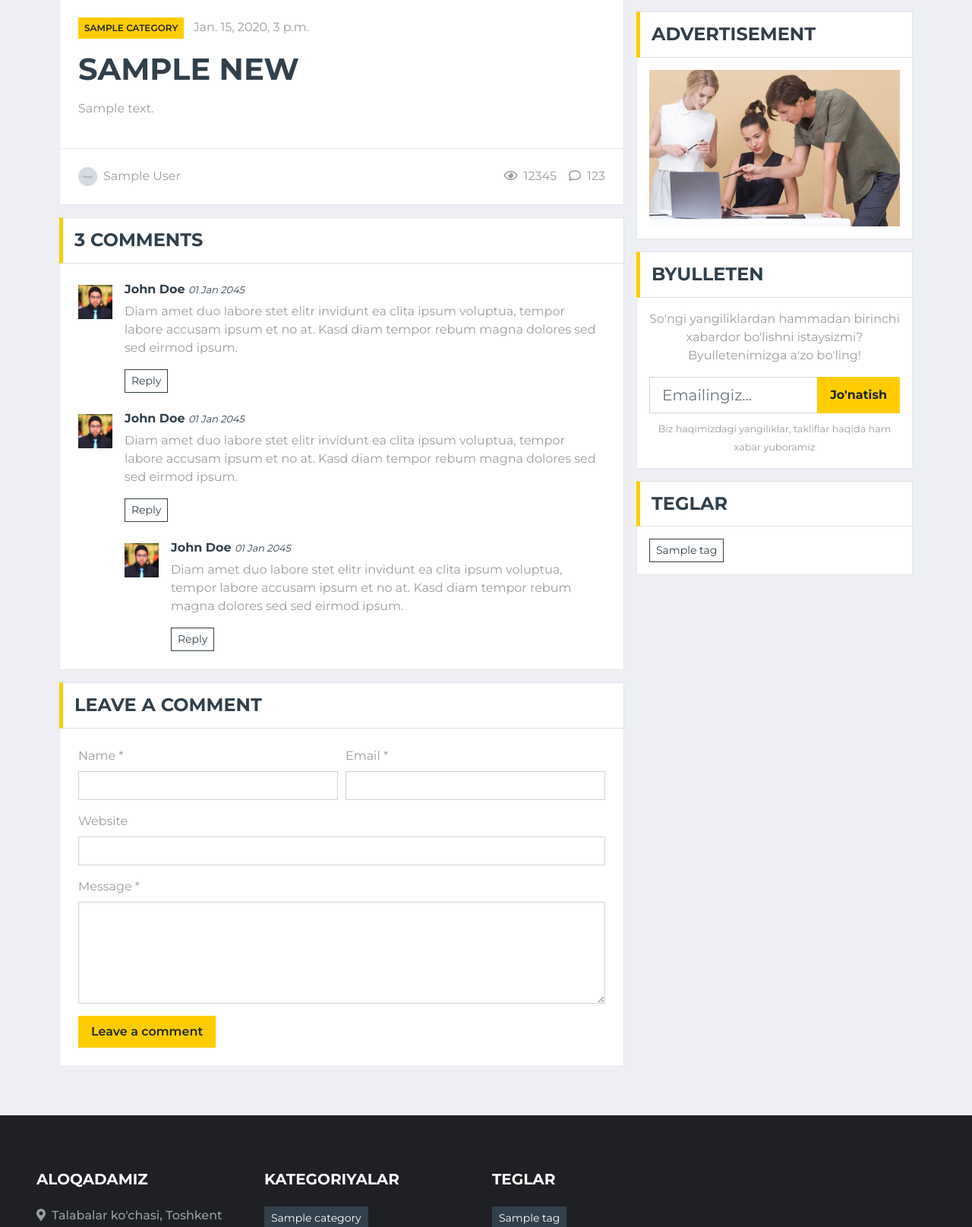
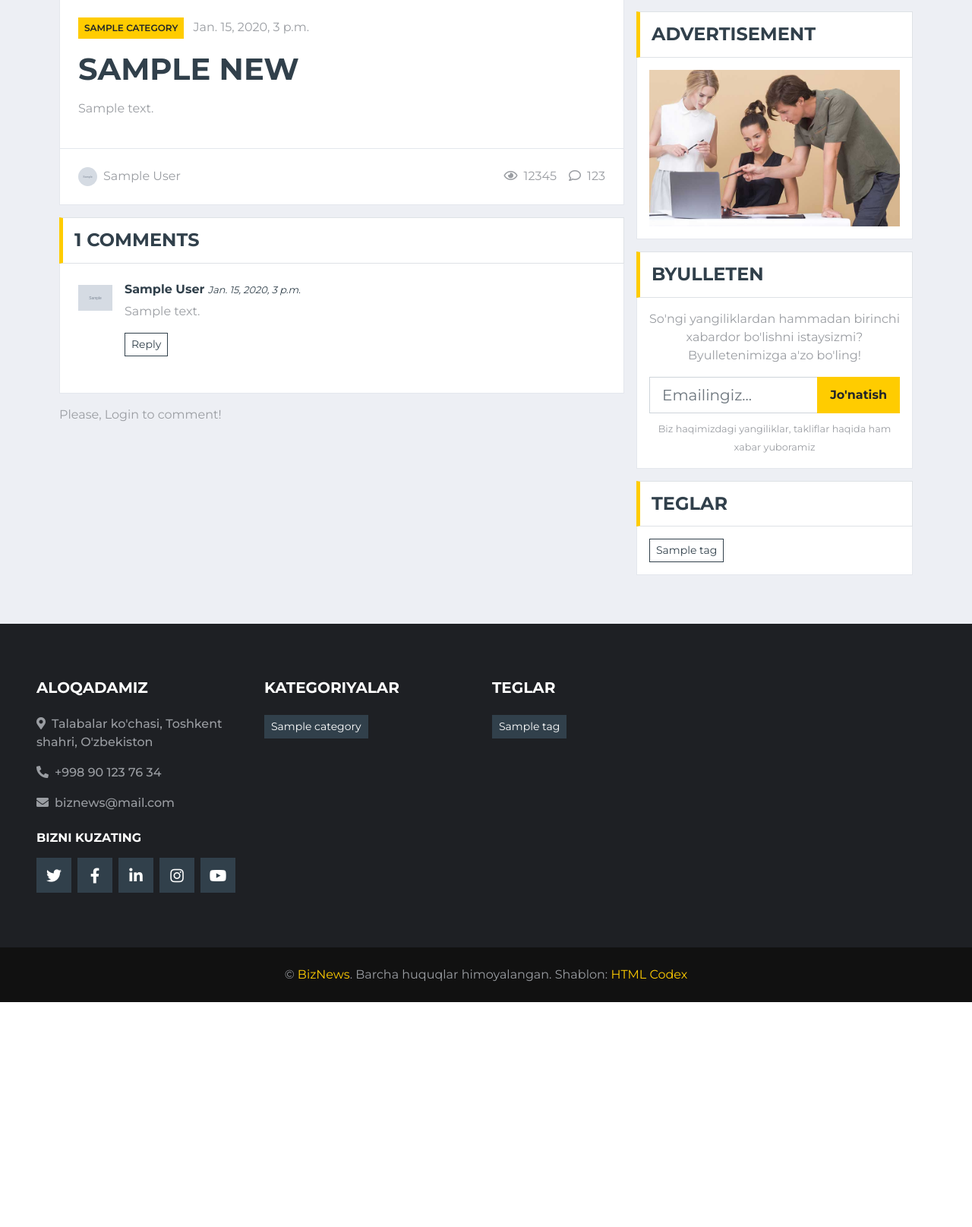
Before and after one commit to Samandar-Komilov/biznews, a Django app: a page that uses templates/detail.html in a window 1280 px wide. Shown: the part 903-2518 px from the top of the page at 76% size. After the commit the page ends 2222 px from the top, so only its background shows below. Run offline with Django 5.2, Linux system fonts and the light colour scheme; tables that the repository leaves empty hold one stand-in row (values such as "Sample post"); grey boxes marked "Sample" are stand-in pictures; some libraries are stand-ins or nearby versions.

Commit message:
Commenting functionality

```diff
--- a/pages/admin.py
+++ b/pages/admin.py
@@ -30,3 +30,5 @@ class NewsAdmin(admin.ModelAdmin):
 admin.site.register(models.Category)
 
 admin.site.register(models.Tag)
+
+admin.site.register(models.Comment)
--- a/pages/models.py
+++ b/pages/models.py
@@ -60,7 +60,18 @@ class New(models.Model):
 class Comment(models.Model):
    body = models.CharField(max_length=500)
    owner = models.ForeignKey(CustomUser, on_delete=models.CASCADE)
+   post = models.ForeignKey(New, on_delete=models.CASCADE, null=True)
    commented_at = models.DateTimeField(auto_now_add=True)
 
    def __str__(self):
       return f"{self.owner.username}'s comment: {self.body[:10]}"
+
+
+class Contact(models.Model):
+    fullname = models.CharField(max_length=256)
+    email = models.EmailField()
+    subject = models.CharField(max_length=256)
+    message = models.TextField()
+
+    def __str__(self):
+       return self.fullname
--- a/pages/views.py
+++ b/pages/views.py
@@ -1,7 +1,8 @@
-from django.shortcuts import render
+from django.shortcuts import redirect, render
 from django.views import View, generic
 from django.db.models import Q
 from . import models
+from . import forms
 
 
 class HomeView(View):
@@ -38,10 +39,14 @@ class PostDetailView(View):
     def get(self, request, slug):
         all_news = models.New.published.all().order_by("-publish_time")
         new = models.New.published.get(slug=slug)
+        comments = models.Comment.objects.filter(post=new).order_by("commented_at")
+        comment_num = comments.count()
         breaking_news = all_news[4:7]
         context = {
             "new": new,
             'breaking_news': breaking_news,
+            'comments': comments,
+            'comment_num': comment_num,
         }
         return render(request, "detail.html", context=context)
 
@@ -49,6 +54,13 @@ class PostDetailView(View):
 class ContactView(View):
     def get(self, request):
         return render(request, "contact.html")
+    def post(self, request):
+        form = forms.ContactForm(request.POST)
+        if form.is_valid():
+            form.save()
+            return redirect('contact')
+        else:
+            form = forms.ContactForm()
 
 
 # Search news
--- a/templates/detail.html
+++ b/templates/detail.html
@@ -59,42 +59,24 @@
                     <!-- Comment List Start -->
                     <div class="mb-3">
                         <div class="section-title mb-0">
-                            <h4 class="m-0 text-uppercase font-weight-bold">3 Comments</h4>
+                            <h4 class="m-0 text-uppercase font-weight-bold">{{comment_num}} Comments</h4>
                         </div>
                         <div class="bg-white border border-top-0 p-4">
+                            {% for comment in comments %}
                             <div class="media mb-4">
-                                <img src="img/user.jpg" alt="Image" class="img-fluid mr-3 mt-1" style="width: 45px;">
+                                <img src="{{comment.owner.image.url}}" alt="Image" class="img-fluid mr-3 mt-1" style="width: 45px;">
                                 <div class="media-body">
-                                    <h6><a class="text-secondary font-weight-bold" href="">John Doe</a> <small><i>01 Jan 2045</i></small></h6>
-                                    <p>Diam amet duo labore stet elitr invidunt ea clita ipsum voluptua, tempor labore
-                                        accusam ipsum et no at. Kasd diam tempor rebum magna dolores sed sed eirmod ipsum.</p>
+                                    <h6><a class="text-secondary font-weight-bold" href="">{{comment.owner.get_fullname}}</a> <small><i>{{comment.commented_at}}</i></small></h6>
+                                    <p>{{comment.body}}</p>
                                     <button class="btn btn-sm btn-outline-secondary">Reply</button>
                                 </div>
                             </div>
-                            <div class="media">
-                                <img src="img/user.jpg" alt="Image" class="img-fluid mr-3 mt-1" style="width: 45px;">
-                                <div class="media-body">
-                                    <h6><a class="text-secondary font-weight-bold" href="">John Doe</a> <small><i>01 Jan 2045</i></small></h6>
-                                    <p>Diam amet duo labore stet elitr invidunt ea clita ipsum voluptua, tempor labore
-                                        accusam ipsum et no at. Kasd diam tempor rebum magna dolores sed sed eirmod ipsum.</p>
-                                    <button class="btn btn-sm btn-outline-secondary">Reply</button>
-                                    <div class="media mt-4">
-                                        <img src="img/user.jpg" alt="Image" class="img-fluid mr-3 mt-1"
-                                            style="width: 45px;">
-                                        <div class="media-body">
-                                            <h6><a class="text-secondary font-weight-bold" href="">John Doe</a> <small><i>01 Jan 2045</i></small></h6>
-                                            <p>Diam amet duo labore stet elitr invidunt ea clita ipsum voluptua, tempor
-                                                labore accusam ipsum et no at. Kasd diam tempor rebum magna dolores sed sed
-                                                eirmod ipsum.</p>
-                                            <button class="btn btn-sm btn-outline-secondary">Reply</button>
-                                        </div>
-                                    </div>
-                                </div>
-                            </div>
+                            {% endfor %}
                         </div>
                     </div>
                     <!-- Comment List End -->
 
+                    {% if user.is_authenticated %}
                     <!-- Comment Form Start -->
                     <div class="mb-3">
                         <div class="section-title mb-0">
@@ -133,6 +115,9 @@
                         </div>
                     </div>
                     <!-- Comment Form End -->
+                    {% else %}
+                    <p>Please, Login to comment!</p>
+                    {% endif %}
                 </div>
 
                 <div class="col-lg-4">
```
Also changed, not shown: pages/forms.py (added, +8 -0 lines), templates/contact.html (+6 -5 lines), pages/migrations/0004_contact.py (added), pages/migrations/0005_comment_post.py (added).
